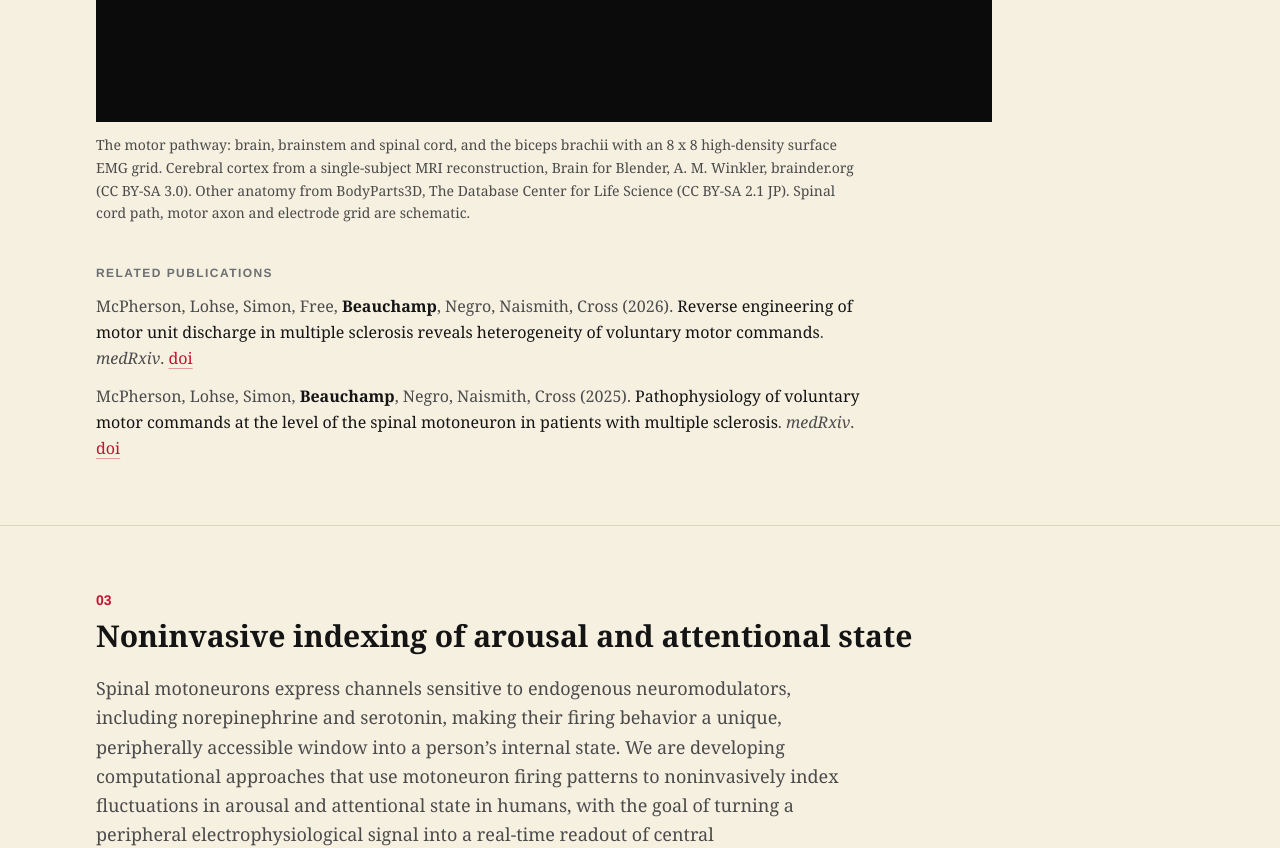
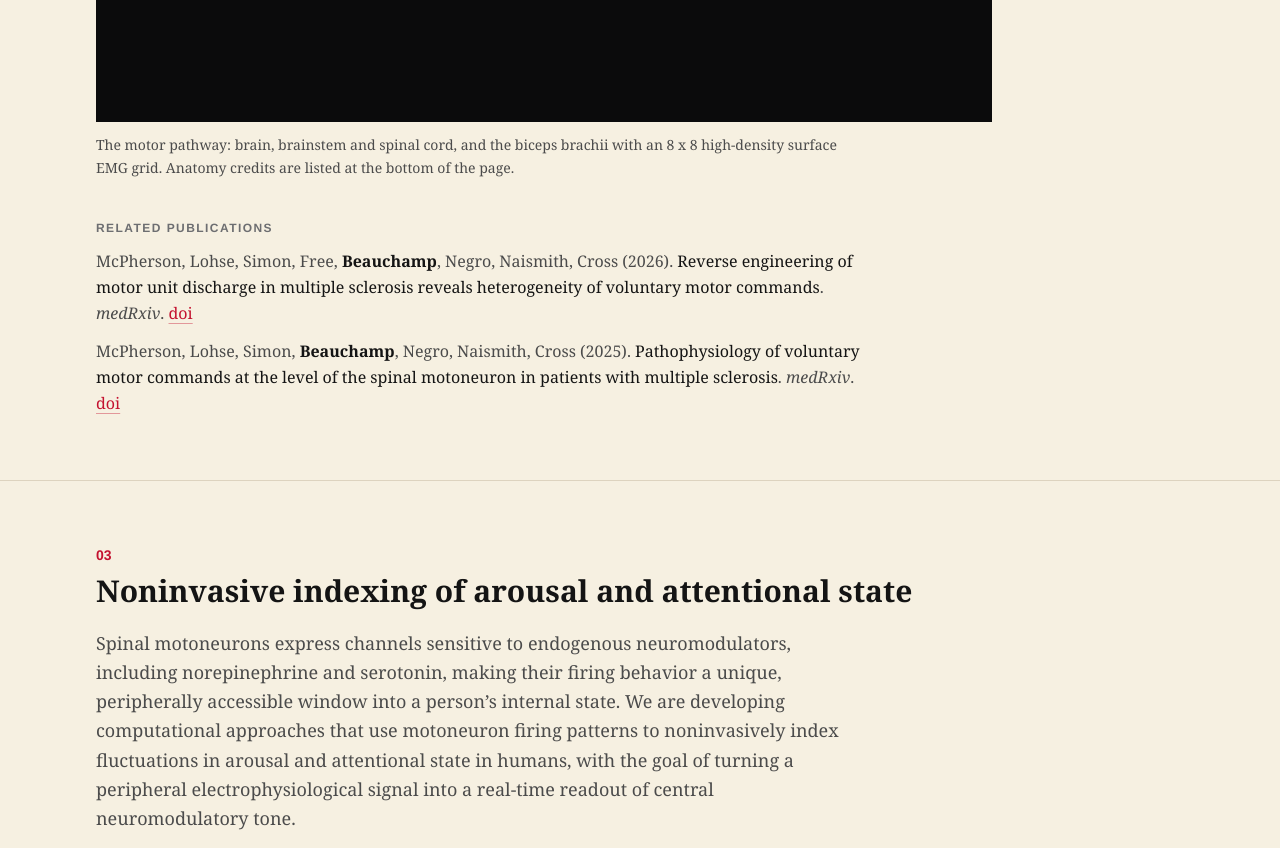
Before and after one commit to devansh-gr/Beauchamp_Lab, a React (Vite) app in the folder site/: page /research in a window 1280 px wide. Shown: the part 2800-3648 px from the top of the page. Built offline with nearby package versions, Linux system fonts and the light colour scheme; no server answers.

Commit message:
Move anatomy credits to the footer

```diff
--- a/site/src/components/research/ProjectViz.tsx
+++ b/site/src/components/research/ProjectViz.tsx
@@ -31,9 +31,7 @@ export function PathwayFigure() {
       </div>
       <figcaption className="mt-3 max-w-3xl font-serif text-sm leading-relaxed text-body">
         The motor pathway: brain, brainstem and spinal cord, and the biceps brachii with an 8 x 8 high-density surface EMG
-        grid. Cerebral cortex from a single-subject MRI reconstruction, Brain for Blender, A. M. Winkler, brainder.org (CC BY-SA
-        3.0). Other anatomy from BodyParts3D, The Database Center for Life Science (CC BY-SA 2.1 JP). Spinal cord path,
-        motor axon and electrode grid are schematic.
+        grid. Anatomy credits are listed at the bottom of the page.
       </figcaption>
     </figure>
   )
--- a/site/src/layouts/Shell.tsx
+++ b/site/src/layouts/Shell.tsx
@@ -85,7 +85,14 @@ function Footer() {
         </div>
       </Container>
       <Container className="border-t border-steel py-5 text-xs">
-        © {new Date().getFullYear()} {LAB.name}, {LAB.university}
+        <p>
+          © {new Date().getFullYear()} {LAB.name}, {LAB.university}
+        </p>
+        <p className="mt-2 max-w-4xl leading-relaxed text-iron">
+          Credits: Cerebral cortex from a single-subject MRI reconstruction, Brain for Blender, A. M. Winkler, brainder.org
+          (CC BY-SA 3.0). Other anatomy from BodyParts3D, The Database Center for Life Science (CC BY-SA 2.1 JP). Spinal
+          cord path, motor axon and electrode grid are schematic.
+        </p>
       </Container>
     </footer>
   )
```
